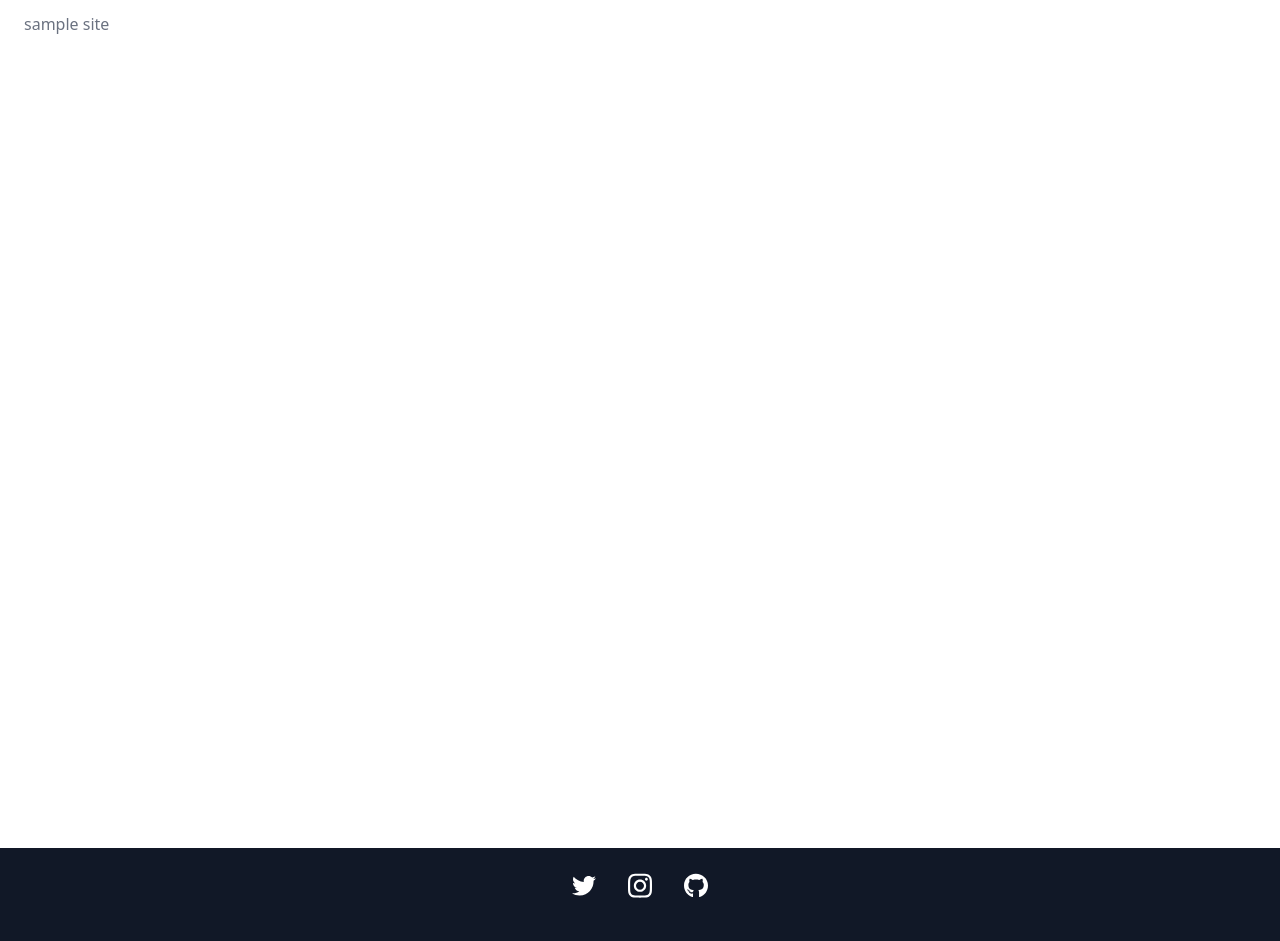
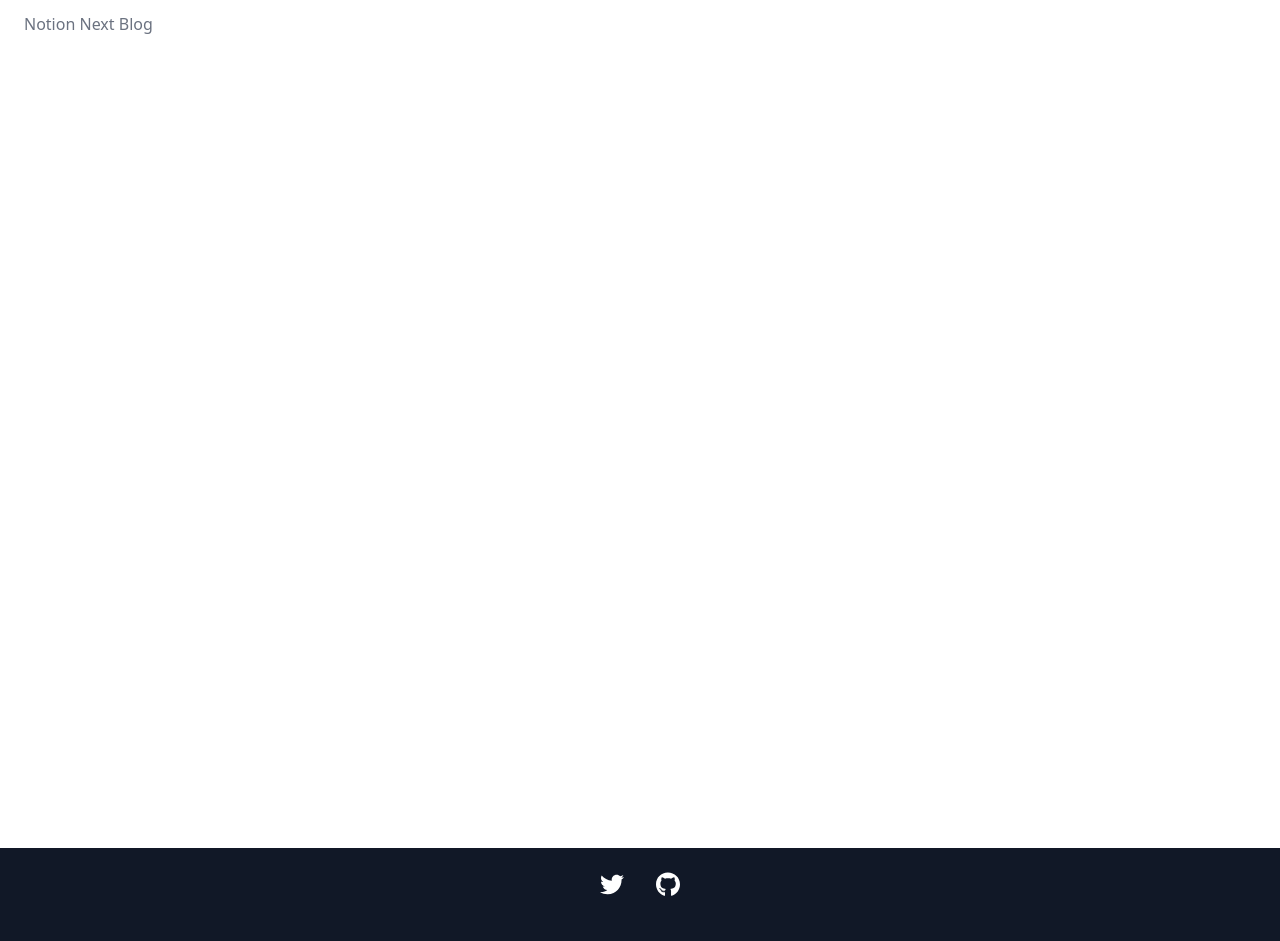
Before and after one commit to ayumubanban/ex-tak-notion-cms-next-blog, a Next.js app: page / in a window 1280 px wide. Shown: the top 941 px of the page. Built offline with nearby package versions, Linux system fonts and the light colour scheme.

Commit message:
refactor: Introduce site.config.ts
https://www.udemy.com/course/notion-next-blog/learn/lecture/32988590#overview

```diff
--- a/components/Footer.tsx
+++ b/components/Footer.tsx
@@ -1,5 +1,6 @@
 import Link from "next/link";
 import React from "react";
+import { siteConfig } from "../site.config";
 
 const Footer = () => {
   return (
@@ -7,7 +8,7 @@ const Footer = () => {
       <div className="container px-6 pt-6 flex flex-col items-center max-w-2xl w-full mx-auto">
         <div className="flex justify-center mb-6 text-white">
           {/* Twitter */}
-          <a href="">
+          <a href={siteConfig.twitterUrl}>
             <svg
               aria-hidden="true"
               focusable="false"
@@ -26,7 +27,8 @@ const Footer = () => {
           </a>
 
           {/* Instagram */}
-          <a href="">
+          {siteConfig.instagramUrl && (
+            <a href={siteConfig.instagramUrl}>
               <svg
                 aria-hidden="true"
                 focusable="false"
@@ -43,8 +45,9 @@ const Footer = () => {
                 ></path>
               </svg>
             </a>
+          )}
           {/* Github */}
-          <a href="">
+          <a href={siteConfig.githubUrl}>
             <svg
               aria-hidden="true"
               focusable="false"
@@ -65,7 +68,7 @@ const Footer = () => {
         {/* copyright */}
         <div className="text-center p-4 ">
           <Link href="/">
-            <a className="text-white">© sample site</a>
+            <a className="text-white">© {siteConfig.title}</a>
           </Link>
         </div>
       </div>
--- a/components/Navbar.tsx
+++ b/components/Navbar.tsx
@@ -1,5 +1,6 @@
 import Link from "next/link";
 import React from "react";
+import { siteConfig } from "../site.config";
 
 const Navbar = () => {
   return (
@@ -10,7 +11,9 @@ const Navbar = () => {
           aria-label="breadcrumb"
         >
           <Link href="/">
-            <a className="text-gray-500 hover:text-gray-600">sample site</a>
+            <a className="text-gray-500 hover:text-gray-600">
+              {siteConfig.title}
+            </a>
           </Link>
           {/* Breadcrumb */}
         </div>
--- /dev/null
+++ b/site.config.ts
@@ -0,0 +1,6 @@
+export const siteConfig = {
+  title: "Notion Next Blog",
+  twitterUrl: "", // ご自身の値に書き換えてください
+  instagramUrl: "", // ご自身の値に書き換えてください
+  githubUrl: "", // ご自身の値に書き換えてください
+};
```
Lines whose indentation alone changed are shown as unchanged.
